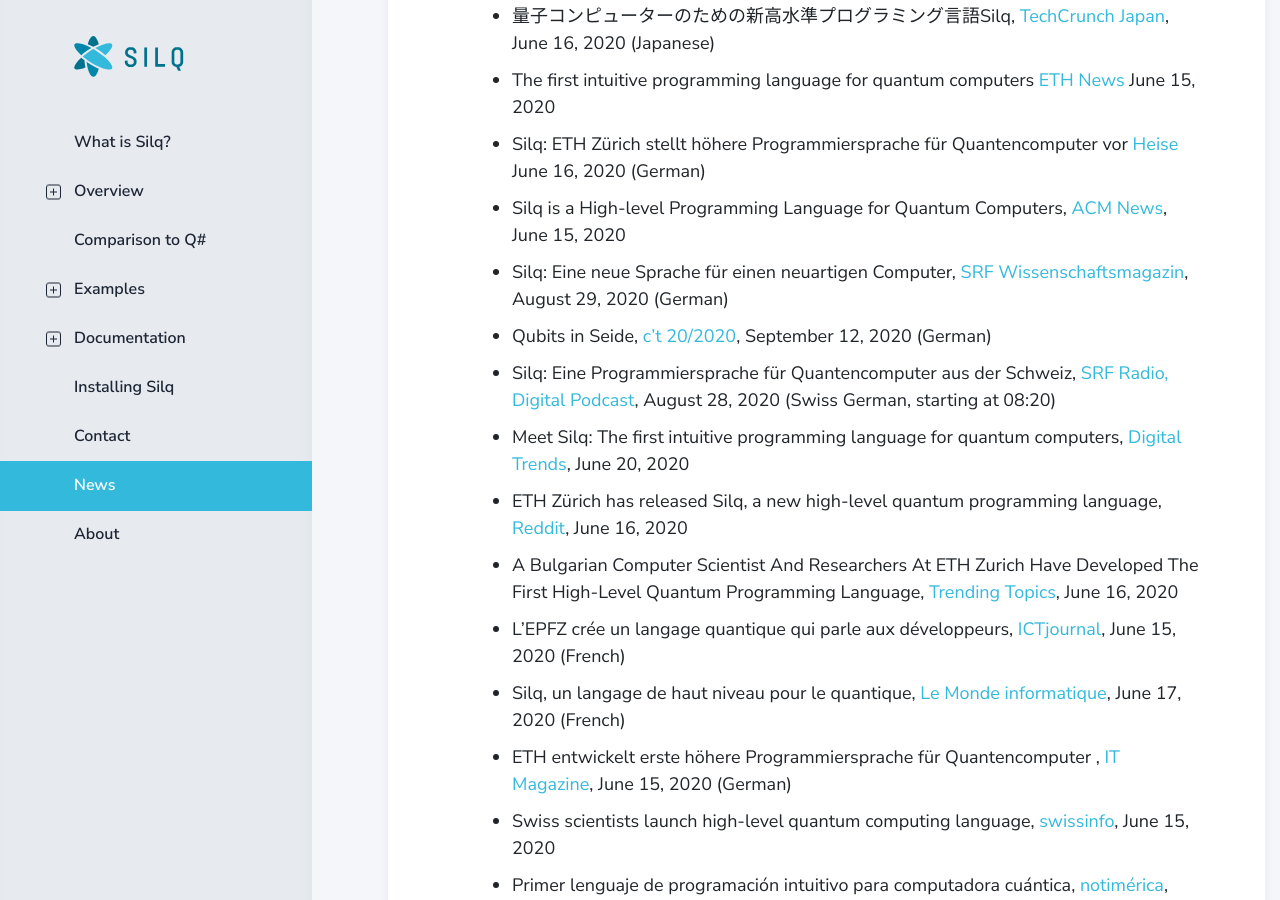
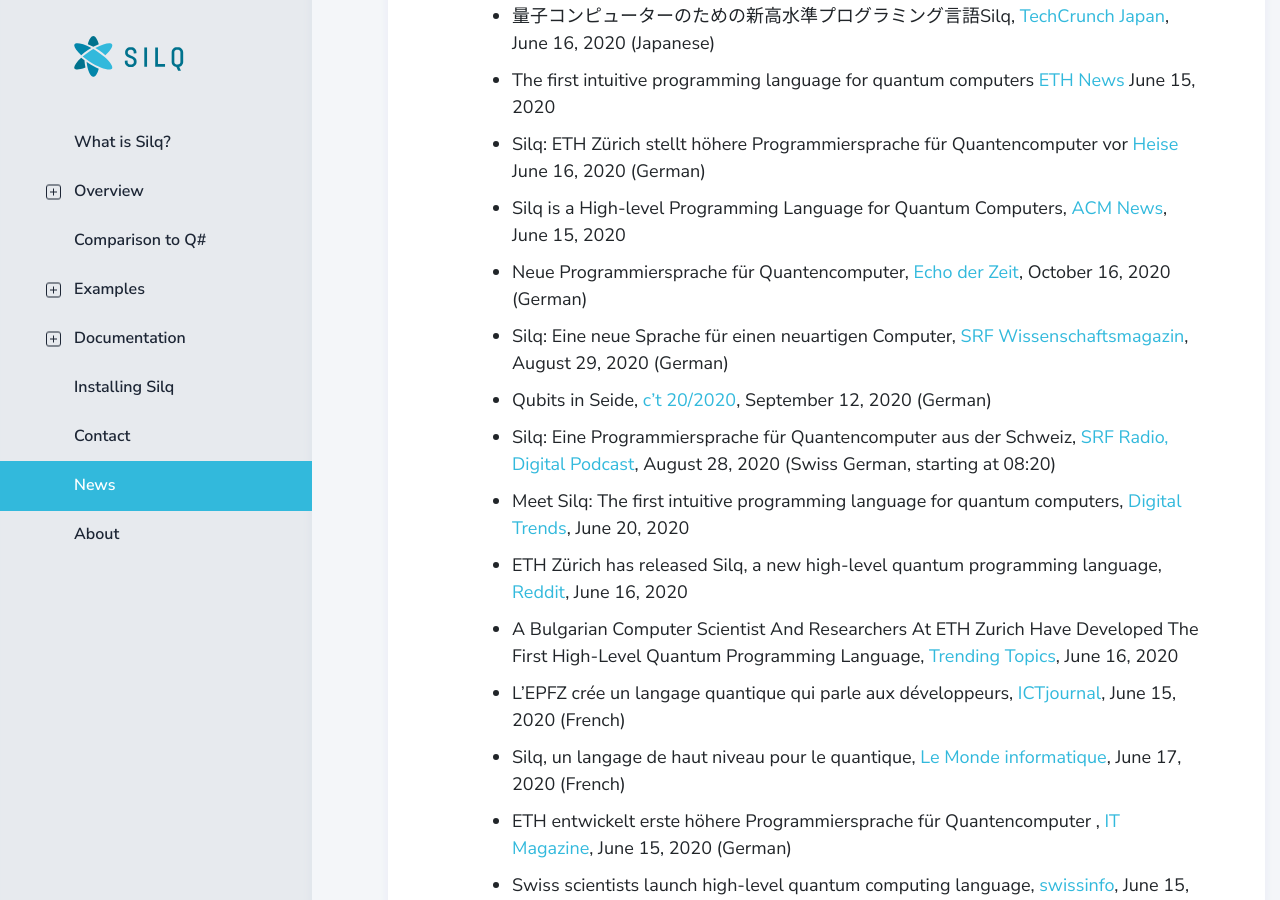
Before and after one commit to eth-sri/silq-webpage, a Jekyll site: the page built from docs/news.md, in a window 1280 px wide and 900 px high, scrolled down 350 px. Built offline with Jekyll 4.4.1, drawn with Linux system fonts in a browser that asks for light colours.

Commit message:
added "Echo der Zeit"

```diff
--- a/docs/news.md
+++ b/docs/news.md
@@ -22,6 +22,9 @@
 - Silq is a High-level Programming Language for Quantum Computers, [ACM
   News](https://cacm.acm.org/news/245606-silq-is-a-high-level-programming-language-for-quantum-computers/fulltext),
   June 15, 2020
+- Neue Programmiersprache für Quantencomputer, [Echo der
+  Zeit](https://www.srf.ch/play/radio/echo-der-zeit/audio/neue-programmiersprache-fuer-quantencomputer?id=0c2907e8-7111-41f0-a1e1-72dc9fa00832),
+  October 16, 2020 (German)
 - Silq: Eine neue Sprache für einen neuartigen Computer, [SRF
   Wissenschaftsmagazin](https://www.srf.ch/news/panorama/quantencomputer-silq-eine-neue-sprache-fuer-einen-neuartigen-computer),
   August 29, 2020 (German)
```
